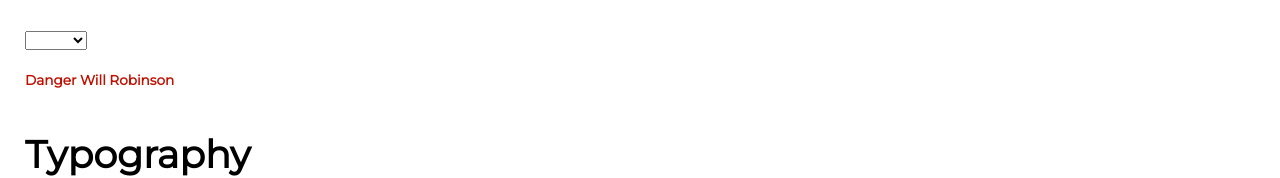
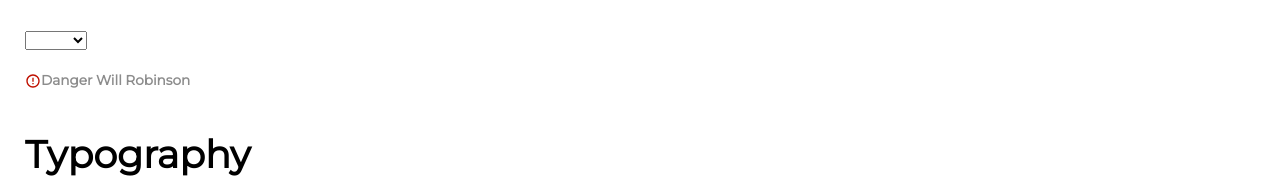
Before and after one commit to jminterwebs/jmdesign, a React (Create React App) app: page / in a window 1280 px wide. Shown: the part 637-815 px from the top of the page. Built offline with nearby package versions, Linux system fonts and the light colour scheme; a web font is replaced by a local one.

Commit message:
form error

```diff
--- a/src/components/form/FormError.js
+++ b/src/components/form/FormError.js
@@ -1,5 +1,7 @@
 import React from 'react';
 import PropTypes from 'prop-types';
+
+import { RiErrorWarningLine } from 'react-icons/ri';
 
 import SubLabel from '../typography/SubLabel';
 
@@ -8,7 +10,11 @@ import './form.scss';
 export default function FormError(props) {
   const { errorText } = props;
 
-  return <SubLabel subLabel={errorText} labelColor="danger" />;
+  return (
+    <div className="error-label text-danger-color">
+      <RiErrorWarningLine /> <SubLabel subLabel={errorText} />
+    </div>
+  );
 }
 
 FormError.propTypes = {
--- a/src/components/form/form.scss
+++ b/src/components/form/form.scss
@@ -169,3 +169,12 @@ input[type='checkbox'] {
 }
 
 /* Radio Group Styles */
+
+/* Error Label Styles */
+
+.error-label {
+  color: $danger-color;
+  display: flex;
+  flex-flow: row;
+  align-items: center;
+}
```
